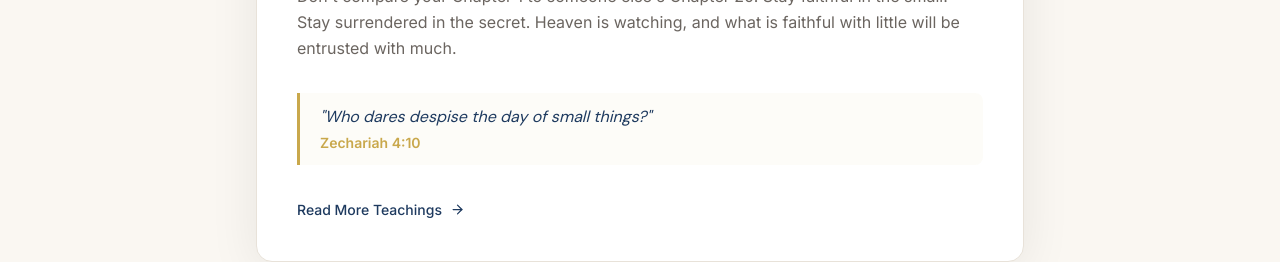
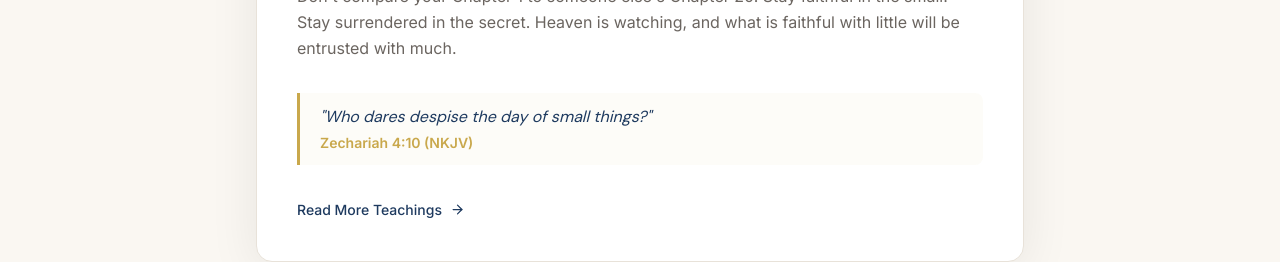
Before and after one commit to m1ch-a3l/Fred_Eegbe, a Next.js app: page / in a window 1280 px wide. Shown: the part 2780-3042 px from the top of the page. Built offline with nearby package versions, Linux system fonts and the light colour scheme.

Commit message:
Add NKJV to Zechariah 4:10 in Message of the Month section
Co-Authored-By: Claude Sonnet 4.6 <noreply@anthropic.com>

```diff
--- a/src/components/sections/WordOfMonthSection.tsx
+++ b/src/components/sections/WordOfMonthSection.tsx
@@ -68,7 +68,7 @@ export default function WordOfMonthSection() {
                 "Who dares despise the day of small things?"
               </p>
               <p className="text-sm mt-1 font-semibold" style={{ color: "var(--gold)" }}>
-                Zechariah 4:10
+                Zechariah 4:10 (NKJV)
               </p>
             </div>
 
```
